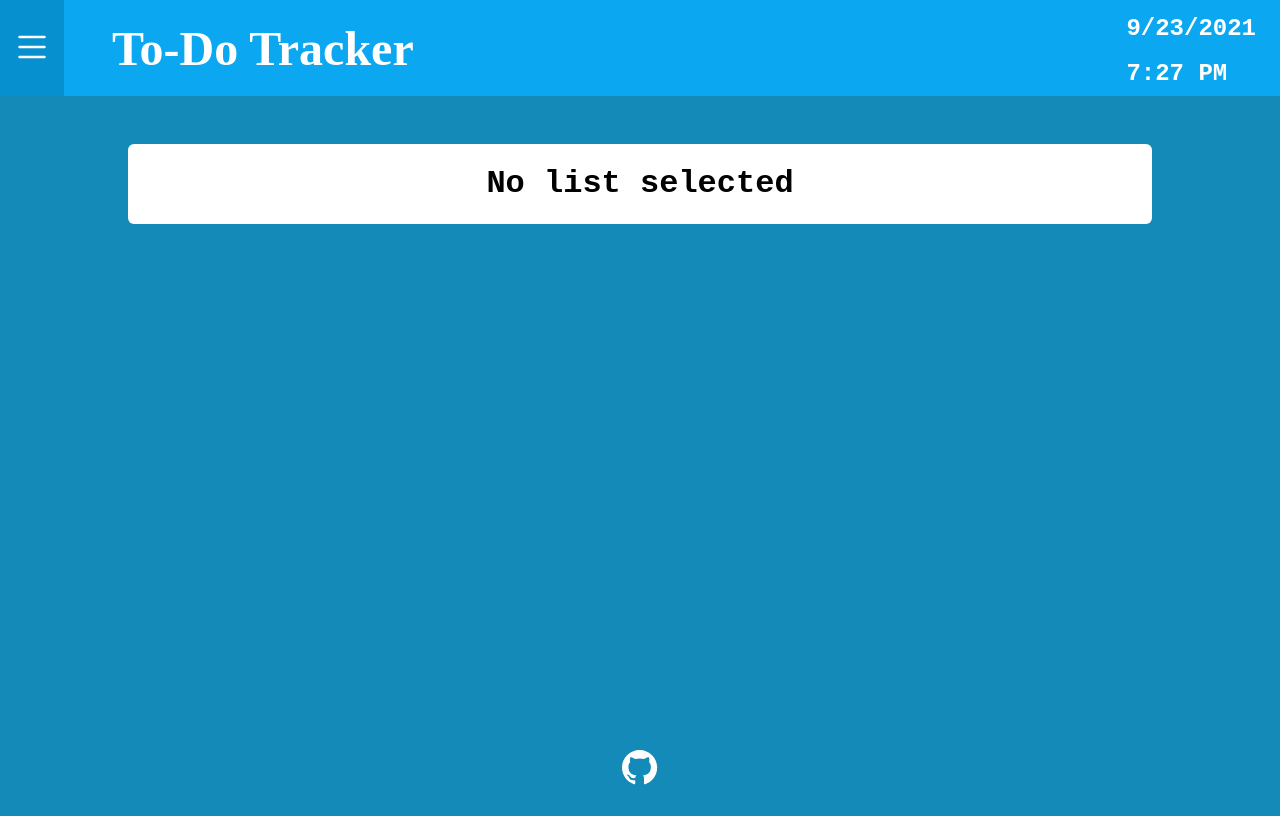
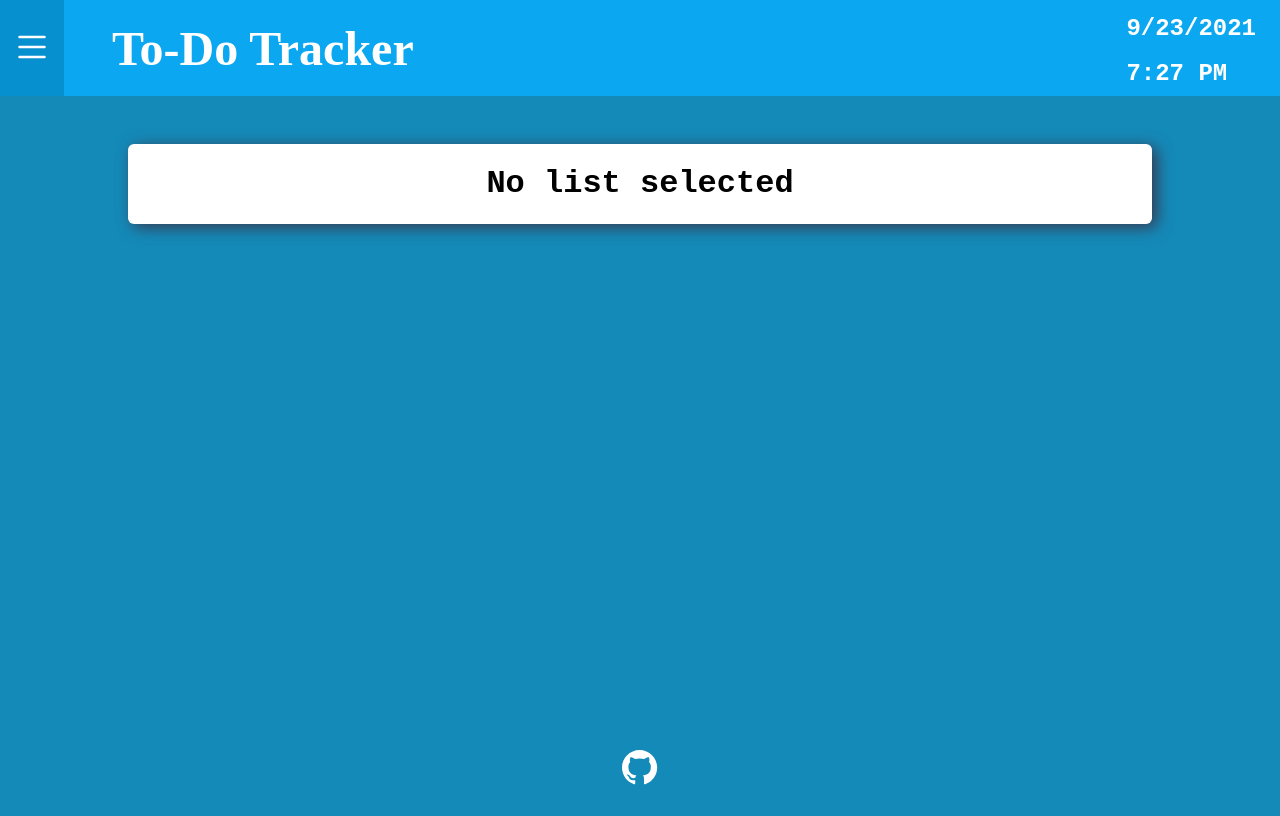
Before and after one commit to sg55kg/to-do-fs, a React (Create React App) app in the folder client/: page / in a window 1280 px wide. Built offline with nearby package versions, Linux system fonts and the light colour scheme; no server answers.

Commit message:
fixed form bug and added box shadow

```diff
--- a/client/src/components/Lists/List/styles.css
+++ b/client/src/components/Lists/List/styles.css
@@ -13,6 +13,7 @@
     align-items: center;
     overflow-y: scroll;
     max-height: 70vh;
+    box-shadow: .3em .2em 1em 0em rgb(56, 55, 77);
 }
 
 .list-header {
--- a/client/src/components/NavBar/NavBar.js
+++ b/client/src/components/NavBar/NavBar.js
@@ -10,6 +10,8 @@ const NavBar = ({ selectList, setSelectList, showForm, setShowForm, setShowNav,
 
     function closeNav() {
         setShowNav(false);
+        setShowCreateBtn(true);
+        setShowForm(false);
     }
 
     function openForm() {
```
